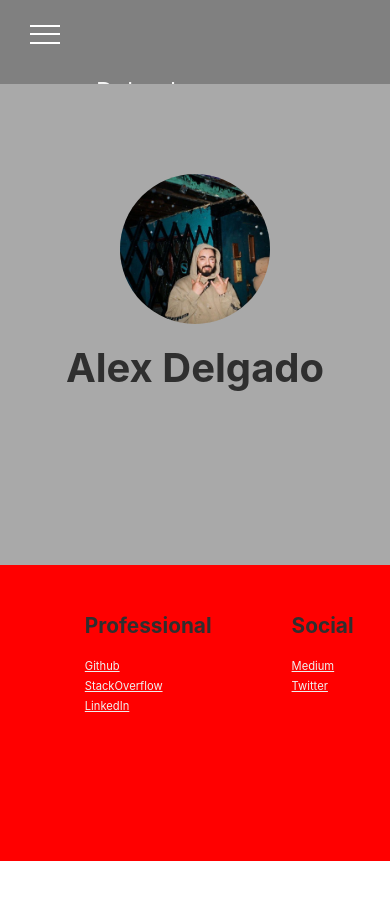
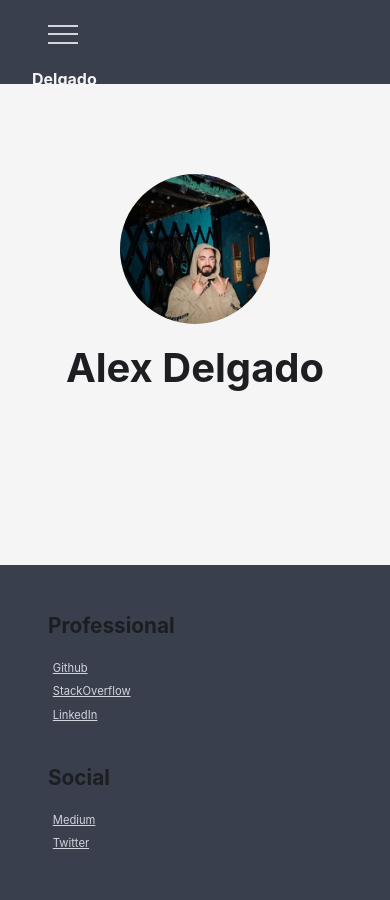
Before and after one commit to alxdelgado/react-portfolio, a React (Create React App) app: page / in a window 390 px wide. Shown: the top 900 px of the page. Before the commit the page ends 861 px from the top, so only its background shows below. Built offline with nearby package versions, Linux system fonts and the light colour scheme.

Commit message:
Footer, Nav, Homepage, ToggleButton, styles changed and responsive

```diff
--- a/src/components/footer/footer.component.jsx
+++ b/src/components/footer/footer.component.jsx
@@ -13,13 +13,13 @@ const FooterNav = () => (
                     <ul className='footer_items' id='items_pro'>
 
                         <li className='footer_item'>
-                            <a href="https://github.com/alxdelgado" className='footer_link-item'>Github</a>
+                            <a href="https://github.com/alxdelgado" className='footer_link-item' target='_blank' rel="noopener noreferrer">Github</a>
                         </li>
                         <li className='footer_item'>
-                            <a href="https://stackoverflow.com/users/11500185/alxdelgado" className='footer_link-item'>StackOverflow</a>
+                            <a href="https://stackoverflow.com/users/11500185/alxdelgado" className='footer_link-item' target='_blank' rel="noopener noreferrer">StackOverflow</a>
                         </li>
                         <li className='footer_item'>
-                            <a href="https://www.linkedin.com/in/alexdelgadous/" className='footer_link-item'>LinkedIn</a>
+                            <a href="https://www.linkedin.com/in/alexdelgadous/" className='footer_link-item' target='_blank' rel="noopener noreferrer">LinkedIn</a>
                         </li>
 
                     </ul>
--- a/src/components/footer/footer.styles.scss
+++ b/src/components/footer/footer.styles.scss
@@ -7,7 +7,7 @@
 .footer_container {
     display: flex;
     height: 35vh;
-    background: red;
+    background: #393f4d;
 }
 
 .footer_col {
@@ -18,7 +18,7 @@
 
 .footer_title {
     font-size: 1.7rem;
-    color: #2F2F2F;
+    color: #1d1e22;
 }
 
 .footer_items {
@@ -27,21 +27,20 @@
 
 .footer_item {
     list-style-type: none;
-    padding: 3px;
-    padding-left: 0px;
+    padding: 0.3rem;
 }
 
 #items_pro {
-    margin-top: -10px;
+    margin-top: -20px;
 }
 
 #items_socials {
     padding-left: 0px;
-    margin-top: -10px;
+    margin-top: -20px;
 }
 
 .footer_link-item {
-    color: #f0f0f0;
+    color: #d4d4dc;
     cursor: crosshair;
     padding: 0px;
 }
@@ -65,6 +64,7 @@
             #items_pro {
                 font-size: 2.8rem;
                 margin-top: -2rem;
+
             }
         }
 
@@ -155,31 +155,33 @@
 // Tablet - 768px
 @media screen and (max-width: 768px) {
     .footer_container {
-        flex-direction: row;
+        flex-direction: column;
 
 
         #column_pro {
-            margin-left: 11.5em;
+            margin-left: 3em;
             margin-inline-end: -23em;
 
             #professional_heading {
-                font-size: 1.8rem;
+                font-size: 1.4rem;
             }
 
             #items_pro {
-                font-size: 1rem;
+                font-size: 0.7rem;
                 margin-top: -20px;
             }
         }
 
         #column_socials {
+            margin-left: 3em;
 
             #socials_heading {
-                font-size: 1.8rem;
+                font-size: 1.4rem;
+
             }
 
             #items_socials {
-                font-size: 1rem;
+                font-size: 0.7rem;
                 margin-top: -20px;
             }
         }
@@ -191,10 +193,10 @@
 @media screen and (max-width: 425px) {
     .footer_container {
         display: column;
-        height: 35vh;
+        height: 50vh;
 
         #column_pro {
-            margin-left: 5.3em;
+            margin-left: 3em;
             margin-inline-end: -27em;
             margin-top: 20px;
 
@@ -209,7 +211,8 @@
         }
 
         #column_socials {
-            margin-top: 20px;
+            margin-top: 0px;
+            margin-left: 3em;
 
             #socials_heading {
                 font-size: 1.3rem;
@@ -228,7 +231,7 @@
 @media screen and (max-width: 375px) {
     .footer_container {
         flex-direction: column;
-        height: 35vh;
+        height: 40vh;
 
 
         #column_pro {
--- a/src/components/nav-bar/nav-bar.component.jsx
+++ b/src/components/nav-bar/nav-bar.component.jsx
@@ -14,7 +14,7 @@ const NavBar = props => (
         <ToggleButton />
         <div className='nav-container'>
             <div className='headline_link'>
-                <a id='headline' href='/'>Delgado</a>
+                <a id='headline' href='/'><strong>Delgado</strong></a>
             </div>
             <div className='resume_link'>
                 <a id='resume' href='/resume'>Resume</a>
--- a/src/components/nav-bar/nav-bar.styles.scss
+++ b/src/components/nav-bar/nav-bar.styles.scss
@@ -2,7 +2,7 @@
 .nav_wrapper {
     width: 100vw;
     height: 10vh;
-    background-color: grey;
+    background-color: #393f4d;
     overflow: hidden;
     box-shadow: 2px 0px 5px rgba(0, 0, 0, 0.5);
 }
@@ -61,8 +61,7 @@
     #headline {
         font-size: 1.5rem;
         margin-top: 30px;
-        margin-left: 4em;
-
+        margin-left: 2em;
     }
 
     #resume {
@@ -86,43 +85,55 @@
 
 // Laptop Large - 1440px
 @media screen and (max-width: 1440px) {
+    #headline {
+        font-size: 1.5rem;
+        margin-top: 30px;
+        margin-left: 2em;
+    }
+
     #resume {
         font-size: 1.5rem;
-        margin-top: 35px;
-        margin-left: 7em;
+        margin-top: -28px;
+        margin-left: 10em;
 
     }
 
     #bucket-list {
         font-size: 1.5rem;
         margin-top: -28px;
-        margin-left: 15em;
+        margin-left: 17em;
     }
 
     #github {
         font-size: 1.5rem;
         margin-top: -28px;
-        margin-right: 15rem;
+        margin-right: 14rem;
     }
 }
 
 @media screen and (max-width: 1024px) {
+    #headline {
+        font-size: 1rem;
+        margin-top: 22px;
+        margin-left: 2em;
+    }
+
     #resume {
         font-size: 1rem;
-        margin-top: 25px;
-        margin-left: 8rem;
+        margin-top: -18px;
+        margin-left: 11rem;
     }
 
     #bucket-list {
         font-size: 1rem;
         margin-top: -19px;
-        margin-left: 16rem;
+        margin-left: 19rem;
     }
 
     #github {
         font-size: 1rem;
         margin-top: -19px;
-        margin-right: 12rem;
+        margin-right: 10rem;
 
     }
 }
@@ -140,23 +151,3 @@
         display: none;
     }
 }
-
-// @media screen and (max-width: 425px) {
-//     #resume {
-//         font-size: 0.8rem;
-//         margin-top: -1px;
-//         margin-left: -9rem;
-//     }
-
-//     #bucket-list {
-//         font-size: 0.8rem;
-//         margin-top: 4px;
-//         margin-left: -14rem;
-//     }
-
-//     #github {
-//         font-size: 0.8rem;
-//         margin-top: 4px;
-//         margin-right: -9rem;
-//     }
-// }
--- a/src/components/toggleButton/toggleButton.styles.scss
+++ b/src/components/toggleButton/toggleButton.styles.scss
@@ -20,7 +20,7 @@
 .toggle-button_line {
     width: 30px;
     height: 2px;
-    background: white;
+    background:  #d4d4dc;
 }
 
 // Media Queries
@@ -51,7 +51,35 @@
     .toggle-button {
         display: flex;
         margin-top: 22px;
-        margin-left: 30px;
+        margin-left: 3em;
         font-size: 1.5rem;
     }
 }
+
+// Mobile Large - 425px
+@media screen and (max-width: 425px) {
+    .toggle-button {
+        display: flex;
+        margin-top: 22px;
+        margin-left: 3rem;
+    }
+}
+
+// Mobile Medium - 375px
+@media screen and (max-width: 375px) {
+    .toggle-button {
+        display: flex;
+        margin-top: 22px;
+        margin-left: 3rem;
+    }
+}
+
+
+// Mobile Small - 320px
+@media screen and (max-width: 320px) {
+    .toggle-button {
+        display: flex;
+        margin-top: 22px;
+        margin-left: 2rem;
+    }
+}
--- a/src/pages/homepage/homepage.styles.scss
+++ b/src/pages/homepage/homepage.styles.scss
@@ -5,7 +5,7 @@
 
     .homepage_container {
         display: block;
-        background: darkgrey;
+        background: whitesmoke;
         height: 57vh;
         align-items: center;
 
@@ -18,9 +18,9 @@
 
         .homepage_title {
            font-size: 4rem;
-           margin-top: 10px;
+           margin-top: 30px;
            align-self: center;
-           color: #2F2F2F;
+           color: #1d1e22;
         }
     }
 }
```
